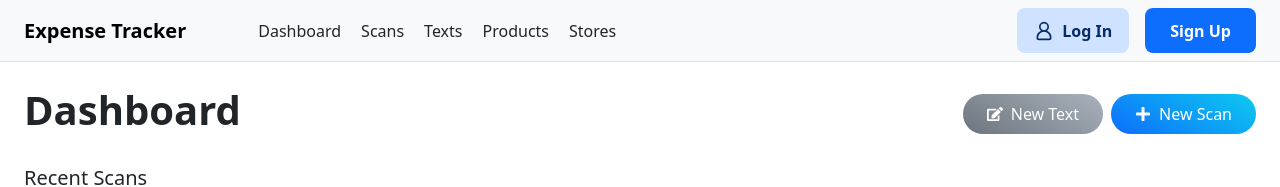
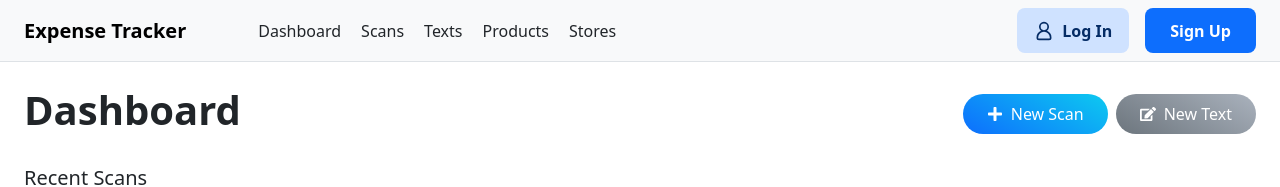
Before and after one commit to HarunUYGUC/Expense-Tracker, a React (Vite) app: page / in a window 1280 px wide. Shown: the top 187 px of the page. Built offline with nearby package versions, Linux system fonts and the light colour scheme; no server answers.

Commit message:
Correction

```diff
--- a/src/pages/Dashboard.jsx
+++ b/src/pages/Dashboard.jsx
@@ -141,11 +141,11 @@ function Dashboard() {
         <div className="d-flex justify-content-between align-items-center mb-4">
           <h1 className="display-6 fw-bold">Dashboard</h1>
           <div className="d-flex flex-column flex-sm-row gap-2">
+             <Link to="/receipts" className="btn btn-pulse btn-pulse-primary px-4 py-2">
+                <FaPlus className="me-2" /> New Scan
+             </Link>
              <Link to="/texts" className="btn btn-pulse btn-pulse-secondary px-4 py-2">
                 <FaEdit className="me-2" /> New Text
-             </Link>
-             <Link to="/receipts" className="btn btn-pulse btn-pulse-primary px-4 py-2">
-                <FaPlus className="me-2" /> New Scan
              </Link>
           </div>
         </div>
```
